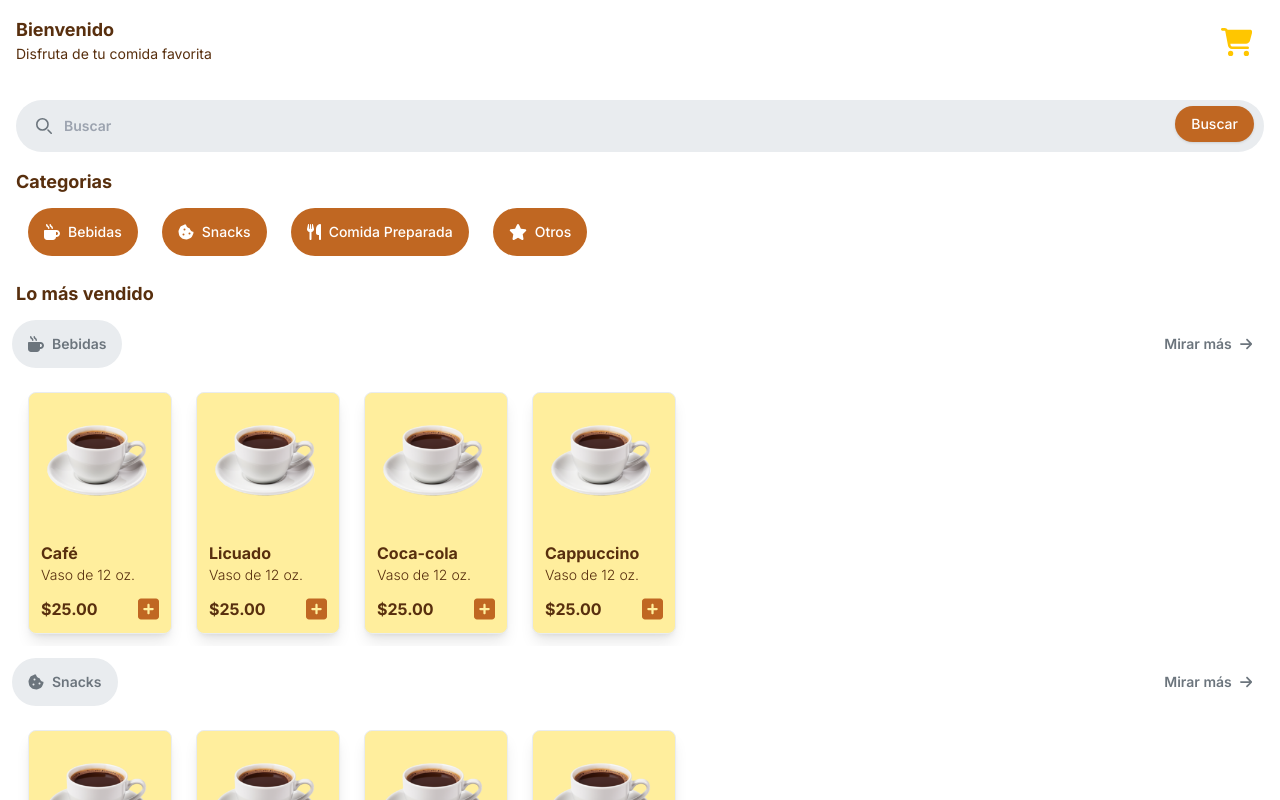
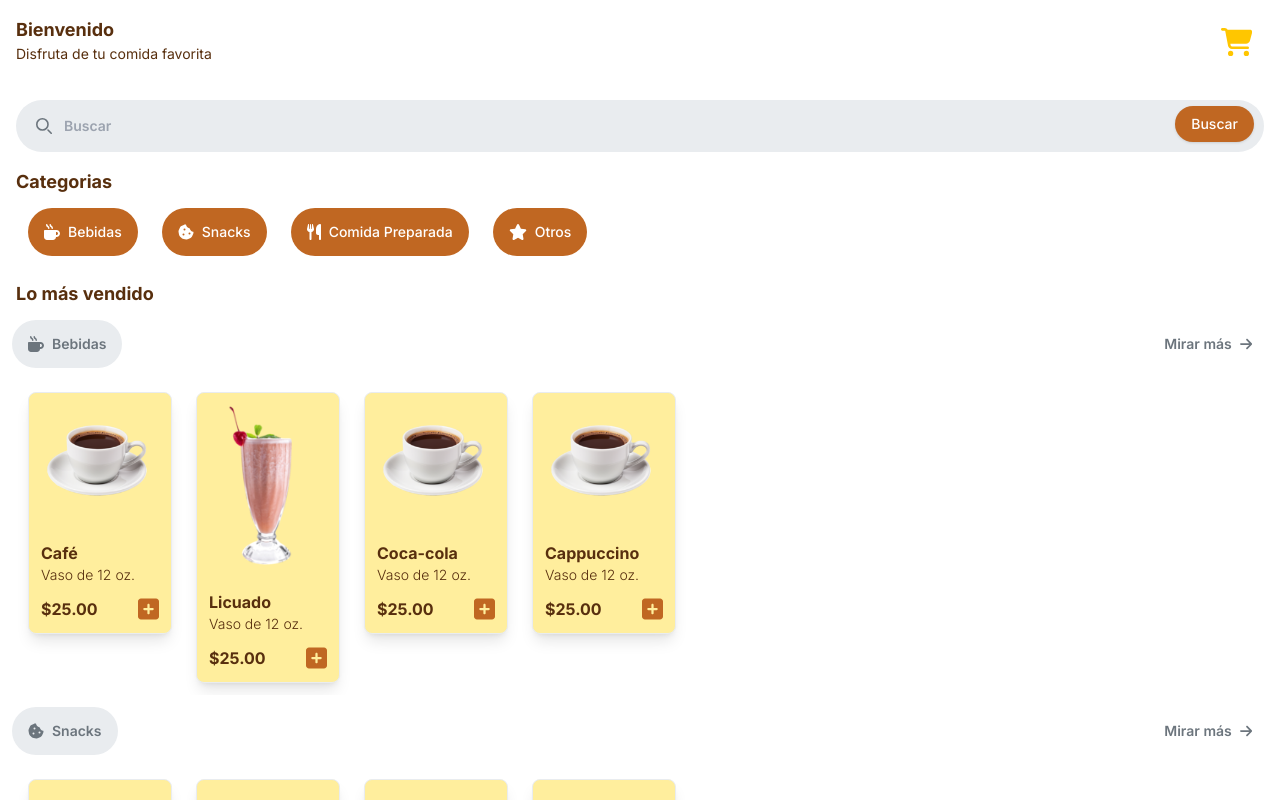
Before and after one commit to Magi3654/cafetec, a Next.js app: page /main in a window 1280 px wide. Shown: the top 800 px of the page. Built offline with nearby package versions, Linux system fonts and the light colour scheme.

Commit message:
add licuado png

```diff
--- a/src/app/top/page.jsx
+++ b/src/app/top/page.jsx
@@ -25,7 +25,7 @@ const Top = () => {
 
                     <ItemCard
                         title={'Licuado'}
-                        image={'cafe.jpg'}
+                        image={'licuado.png'}
                         description={'Vaso de 12 oz.'}
                         price={'$25.00'}>
                     </ItemCard>
```
Also changed, not shown: public/img/licuado.png (added).
